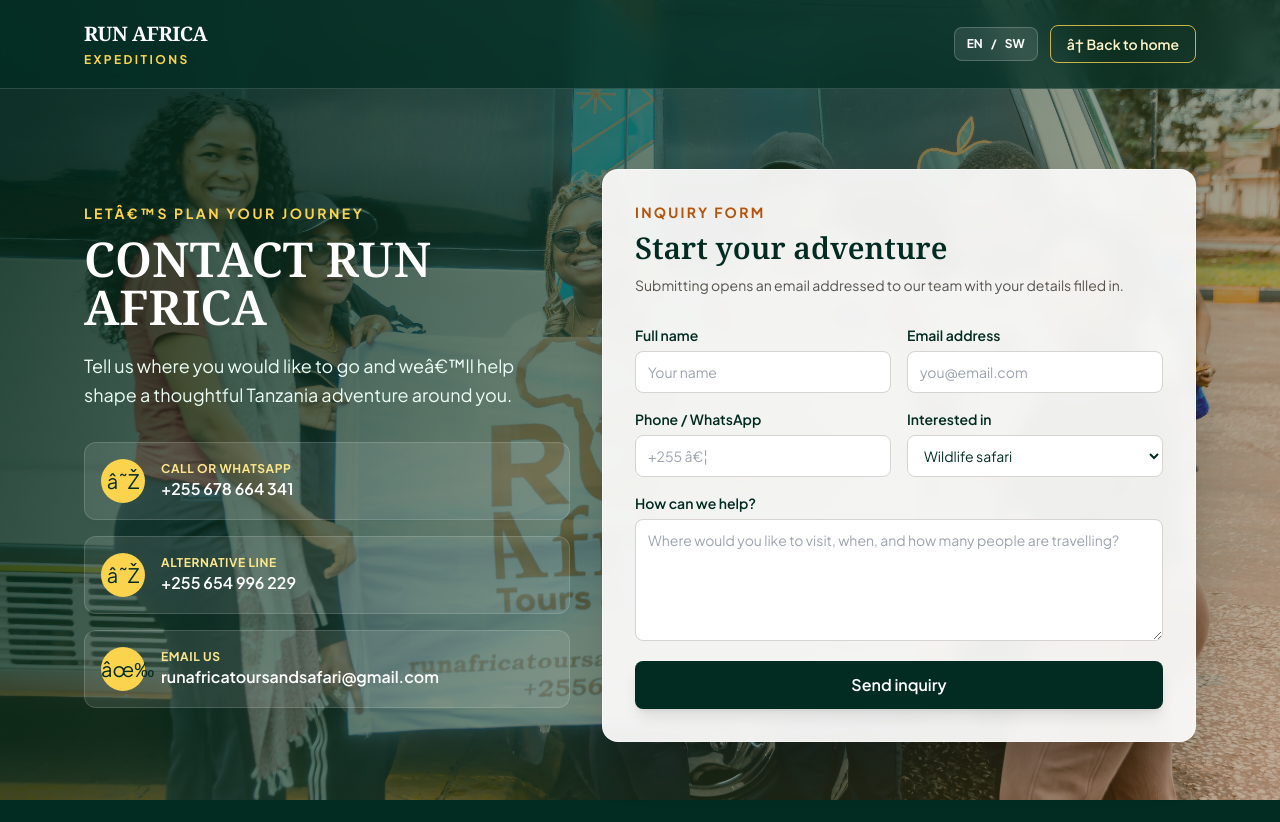
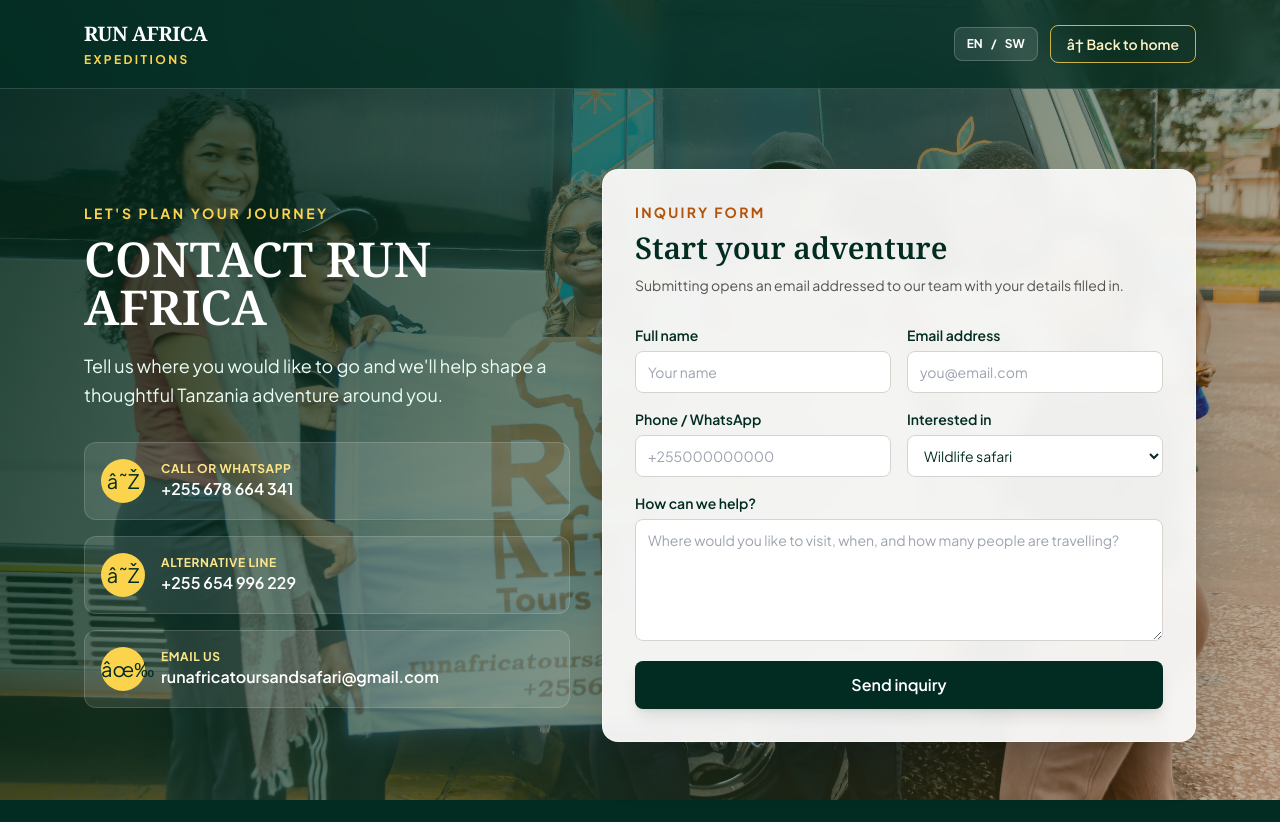
Before and after one commit to Elchapo-hub/tourist-management-system, a plain HTML site: page src/contact.html in a window 1280 px wide. Drawn offline with nearby package versions, Linux system fonts and the light colour scheme.

Commit message:
some text changes

```diff
--- a/src/contact.html
+++ b/src/contact.html
@@ -26,9 +26,9 @@
 
   <main class="mx-auto grid max-w-6xl gap-8 px-5 py-12 lg:grid-cols-[.9fr_1.1fr] lg:py-20">
     <section class="self-center text-white">
-      <p class="text-sm font-bold uppercase tracking-[.18em] text-amber-300">Letâ€™s plan your journey</p>
+      <p class="text-sm font-bold uppercase tracking-[.18em] text-amber-300">Let's plan your journey</p>
       <h1 class="mt-3 font-display text-4xl font-semibold leading-tight md:text-5xl">CONTACT RUN AFRICA</h1>
-      <p class="mt-5 max-w-lg text-lg leading-relaxed text-emerald-50">Tell us where you would like to go and weâ€™ll help shape a thoughtful Tanzania adventure around you.</p>
+      <p class="mt-5 max-w-lg text-lg leading-relaxed text-emerald-50">Tell us where you would like to go and we'll help shape a thoughtful Tanzania adventure around you.</p>
       <div class="mt-8 space-y-4">
         <a href="tel:+255678664341" class="flex items-center gap-4 rounded-xl border border-white/15 bg-white/10 p-4 transition hover:bg-white/20">
           <span class="grid h-11 w-11 place-items-center rounded-full bg-amber-300 text-xl text-emerald-950">â˜Ž</span>
@@ -55,7 +55,7 @@
           <label class="block text-sm font-semibold text-emerald-950">Email address<input name="email" required type="email" autocomplete="email" class="mt-1.5 w-full rounded-lg border border-stone-300 bg-white px-3 py-2.5 font-normal outline-none ring-amber-400 transition focus:ring-2" placeholder="you@email.com"></label>
         </div>
         <div class="grid gap-4 sm:grid-cols-2">
-          <label class="block text-sm font-semibold text-emerald-950">Phone / WhatsApp<input name="phone" type="tel" autocomplete="tel" class="mt-1.5 w-full rounded-lg border border-stone-300 bg-white px-3 py-2.5 font-normal outline-none ring-amber-400 transition focus:ring-2" placeholder="+255 â€¦"></label>
+          <label class="block text-sm font-semibold text-emerald-950">Phone / WhatsApp<input name="phone" type="tel" autocomplete="tel" class="mt-1.5 w-full rounded-lg border border-stone-300 bg-white px-3 py-2.5 font-normal outline-none ring-amber-400 transition focus:ring-2" placeholder="+255000000000"></label>
           <label class="block text-sm font-semibold text-emerald-950">Interested in<select name="experience" class="mt-1.5 w-full rounded-lg border border-stone-300 bg-white px-3 py-2.5 font-normal outline-none ring-amber-400 transition focus:ring-2"><option>Wildlife safari</option><option>Mountain trekking</option><option>Cultural tourism</option><option>Coastal escape</option><option>Custom itinerary</option></select></label>
         </div>
         <label class="block text-sm font-semibold text-emerald-950">How can we help?<textarea name="message" required rows="5" class="mt-1.5 w-full resize-y rounded-lg border border-stone-300 bg-white px-3 py-2.5 font-normal outline-none ring-amber-400 transition focus:ring-2" placeholder="Where would you like to visit, when, and how many people are travelling?"></textarea></label>
```
